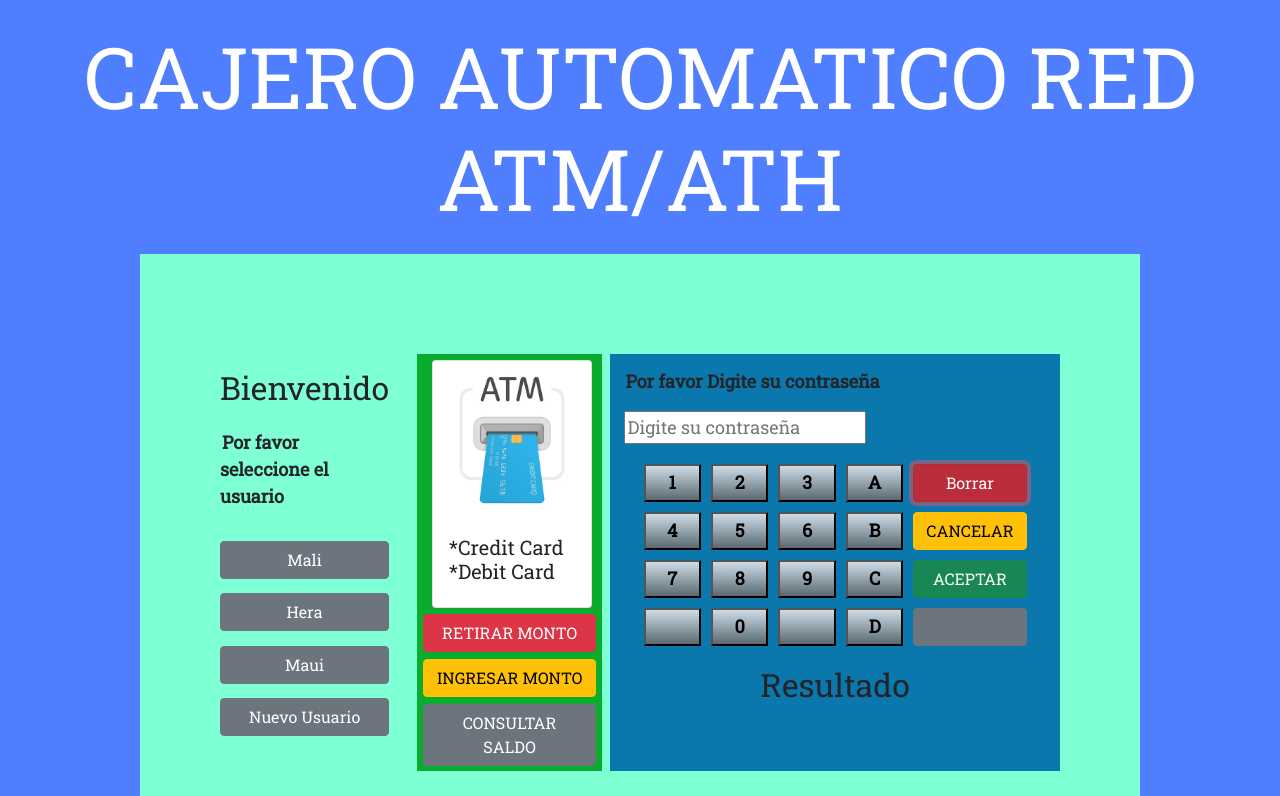
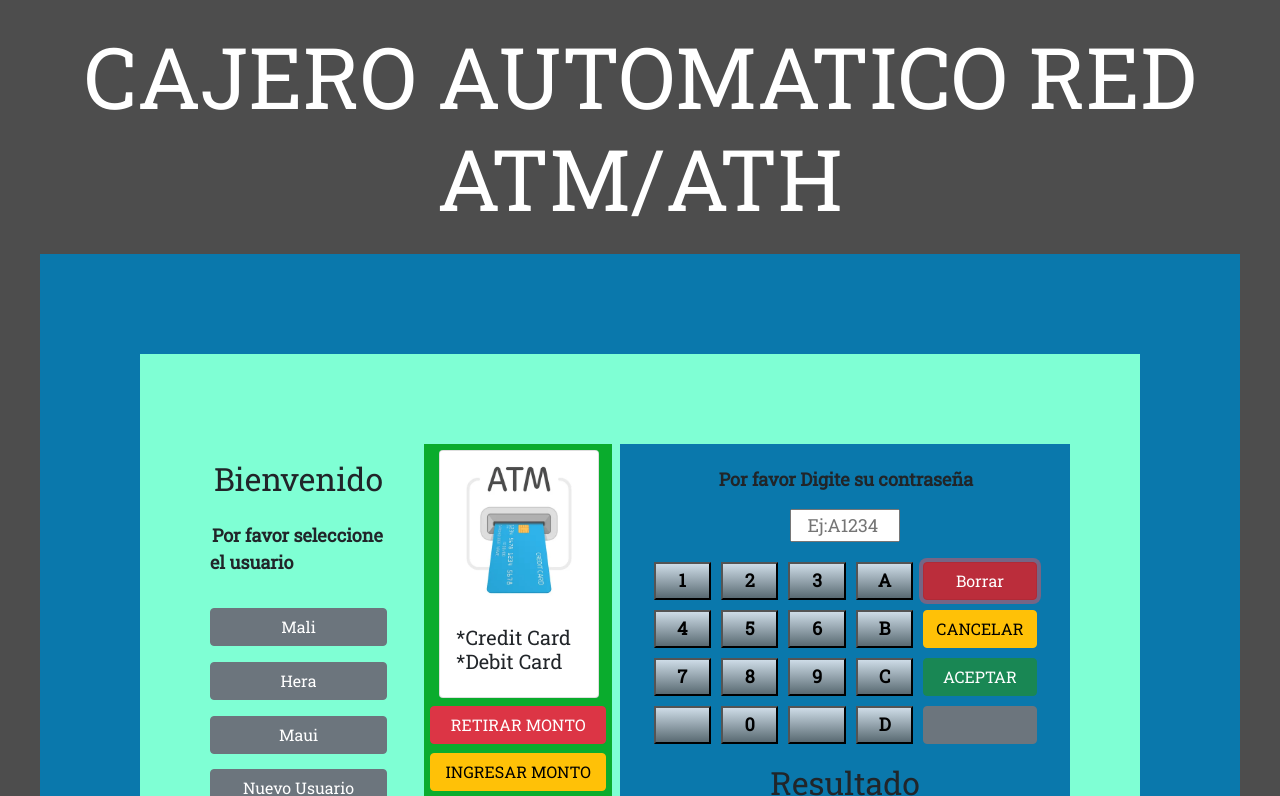
Before and after one commit to yomark14/Cajero, a plain HTML site: page index.html in a window 1280 px wide. Both pictures are taken after a click on the button "Borrar". Shown: the top 796 px of the page. Drawn offline with nearby package versions, Linux system fonts and the light colour scheme.

Commit message:
cambios de referencias

```diff
--- a/index.html
+++ b/index.html
@@ -18,10 +18,11 @@
 
 </head>
 
-<body class="blue">
+<body class="caja">
     <h1> CAJERO AUTOMATICO RED ATM/ATH</h1>
     <main >
-        <div class="babyblue" >
+        <div class="caja2">
+        <div class="screenBlue" >
 
             <div id="cajaizquierda">
                 <h2>Bienvenido</h2>
@@ -46,11 +47,15 @@
             </div>
 
             <div id="cajaderecha" class="item2">
-                <p>Por favor Digite su contraseña</p>
-                <h2 id="cont"></h2>
-                <input id="contrasena" type="text" placeholder="Digite su contraseña">
+                <div class="datos">
+                    <h2 id="cont"> </h2>
+                    <p>Por favor Digite su contraseña</p>
+
+                    <input name="contrasena" type="password" placeholder="   Ej:A1234" value="" size="8">
+                </div>
+
                 <div class="gridbotones">
-                    <button  class="plata" onclick="CapturarDatos('1')">1</button>
+                    <button type="button" class="plata" onclick="CapturarDatos('1')">1</button>
                     <button  class="plata" onclick="CapturarDatos('2')">2</button>
                     <button  class="plata" onclick="CapturarDatos('3')">3</button>
                     <button  class="plata" onclick="CapturarDatos('A')">A</button>
@@ -59,7 +64,7 @@
                     <button  class="plata" onclick="CapturarDatos('5')">5</button>
                     <button  class="plata" onclick="CapturarDatos('6')">6</button>
                     <button  class="plata" onclick="CapturarDatos('B')">B</button>
-                    <button  class="btn btn-warning" onclick="CapturarDatos('Cancelar')">CANCELAR</button>
+                    <button  class="btn btn-warning" type="reset" onclick="CapturarDatos('Cancelar')">CANCELAR</button>
                     <button  class="plata" onclick="CapturarDatos('7')">7</button>
                     <button  class="plata" onclick="CapturarDatos('8')">8</button>
                     <button  class="plata" onclick="CapturarDatos('9')">9</button>
@@ -74,13 +79,13 @@
                     <header>
                     <h2>Resultado</h2>
                 </div>
-
+            </div>
     </main>
 
     <!--JAVASCRIPT-->
     <script src="js/index.js"></script>
 
 </body>
-<footer> <h2> Todos los derechos reservados. </h2></footer>
+<footer> <strong> created by Yeison Oviedo | Todos los derechos reservados. © </strong></footer>
 
 </html>
--- a/js/index.js
+++ b/js/index.js
@@ -1,15 +1,15 @@
 //let usuarios = [{nombre:"Mali",saldo=200, password: "A1234"},{nombre="Gera", saldo=290, password: "B4321"}]
-let numero, operador;
+let contrasena, operador;
 
 function CapturarDatos(id){
-    //variables locales
-    let Imppassword = document.getElementById("'contrasena'");
+    let Imppassword = document.getElementById('cont');
+}
 
-    if(id == "Aceptar"||id == "Borrar"||id == "Cancelar")
+
+   //contrasena = parseInt(document.getElementsByClassName("contrasena")[0].value);
+    /*if(id == "Aceptar"||id == "Borrar"||id == "Cancelar")
     {
 
     }else{
-        numero = (id);
-        Imppassword.innerText = numero;
-    }
-}
+        contrasena = document.getElementsByName("contrasena")[0].value + numero;
+    }*/
--- a/styles/index.css
+++ b/styles/index.css
@@ -7,18 +7,31 @@ body{
 h2{
     text-align: center;
 }
-.blue{
-    background-color: rgba(9, 75, 255, 0.712);
+footer{
+    text-align: center;
+    color: white;
 }
-.babyblue{
+.caja{
+    background-color: rgba(6, 6, 6, 0.712);
+}
+.caja2{
+    background-color: #0a78ac;
+    height: 740px;
+    width: 1200px;
+    margin: auto;
+    padding-top: 50px;
+}
+.screenBlue{
     display: grid;
     grid-template-columns: repeat(3, 1fr);
     grid-column-gap: 8px;
     background-color: aquamarine;
-    padding: 80px;
+    padding: 70px;
     margin: auto;
+    margin-top: 50px;
     width: 1000px;
 }
+
 .item1{
     margin-top: 20px;
     justify-self: end;
@@ -50,9 +63,13 @@ p{
     margin-top: 20px;
 
 }
+.datos{
+    display: flex;
+    flex-direction: column;
+    align-items: center;
+}
 #cajaderecha{
     display: block;
-
     width: 450px;
     height: 100%;
     background-color: #0a78ac;
```
